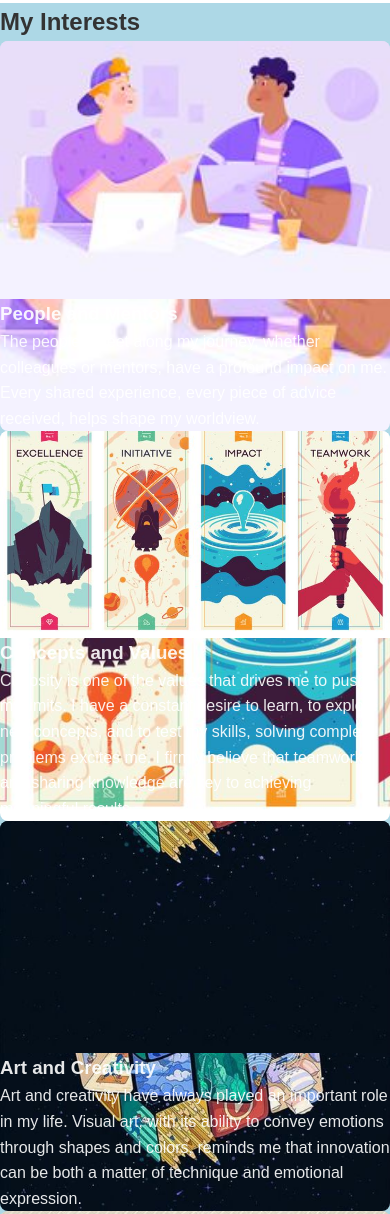
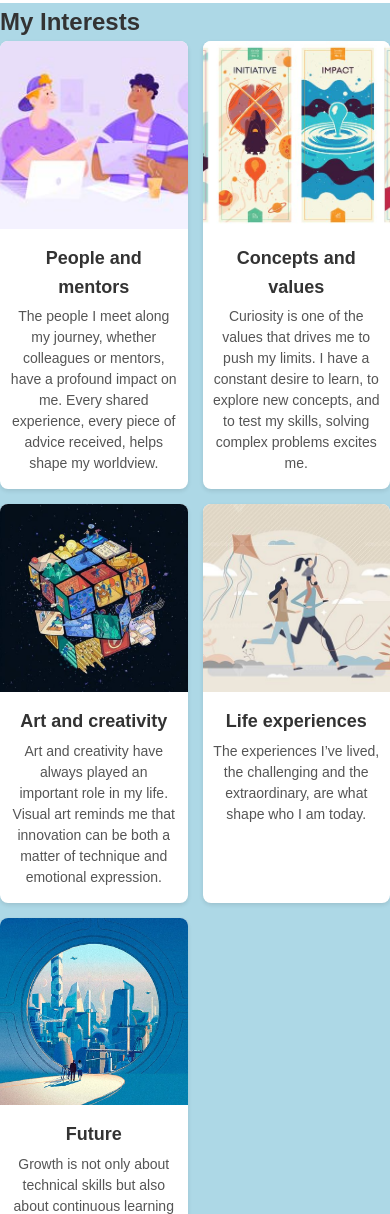
Before and after one commit to Annaxident/Web-page, a plain HTML site: page index.html in a window 390 px wide. Shown: the part 1872-3086 px from the top of the page. Drawn offline with Linux system fonts and the light colour scheme.

Commit message:
general adjustment.

```diff
--- a/index.html
+++ b/index.html
@@ -36,7 +36,7 @@
             <a href="https://github.com/giobdev/gravity_simulator_x" target="_blank">View repository</a>
         </div>
         <div class="project">
-            <h3>Project 2: Project work "frontend"</h3>
+            <h3>Project 2: Project work "Front-end"</h3>
             <p>This is a teamwork project that can be used to insert by a form, and an interactive map, a certain building that has internet access.</p>
             <a href="https://github.com/Annaxident/Project-work-frontend-" target="_blank">View repository</a>
         </div>
@@ -44,29 +44,24 @@
 
     <section class="interests">
         <h2>My Interests</h2>
-        <div class="interest-grid">
+        <div class="interests-grid">
             <div class="interest-item">
-                <img src="interest1.jpg" alt="Interest 1">
-                <h3>People and Mentors</h3>
+                <h3>People and mentors</h3>
                 <p>The people I meet along my journey, whether colleagues or mentors, have a profound impact on me. Every shared experience, every piece of advice received, helps shape my worldview.</p>
             </div>
             <div class="interest-item">
-                <img src="interest2.jpg" alt="Interest 2">
-                <h3>Concepts and Values</h3>
-                <p>Curiosity is one of the values that drives me to push my limits. I have a constant desire to learn, to explore new concepts, and to test my skills, solving complex problems excites me. I firmly believe that teamwork and sharing knowledge are key to achieving meaningful results.</p>
+                <h3>Concepts and values</h3>
+                <p>Curiosity is one of the values that drives me to push my limits. I have a constant desire to learn, to explore new concepts, and to test my skills, solving complex problems excites me.</p>
             </div>
             <div class="interest-item">
-                <img src="interest3.jpg" alt="Interest 3">
-                <h3>Art and Creativity</h3>
-                <p>Art and creativity have always played an important role in my life. Visual art, with its ability to convey emotions through shapes and colors, reminds me that innovation can be both a matter of technique and emotional expression.</p>
+                <h3>Art and creativity</h3>
+                <p>Art and creativity have always played an important role in my life. Visual art reminds me that innovation can be both a matter of technique and emotional expression.</p>
             </div>
             <div class="interest-item">
-                <img src="interest4.jpg" alt="Interest 4">
-                <h3>Life Experiences</h3>
+                <h3>Life experiences</h3>
                 <p>The experiences I’ve lived, the challenging and the extraordinary, are what shape who I am today.</p>
             </div>
             <div class="interest-item">
-                <img src="interest5.jpg" alt="Interest 5">
                 <h3>Future</h3>
                 <p>Growth is not only about technical skills but also about continuous learning and being open to diverse perspectives.</p>
             </div>
--- a/styles.css
+++ b/styles.css
@@ -124,54 +124,86 @@ header h1 img {
     text-decoration: underline;
 }
 
-/* Background image specifica per ogni interesse */
+/* Griglia generale per interessi */
+.interests-grid {
+    display: grid;
+    grid-template-columns: repeat(auto-fit, minmax(200px, 1fr));
+    gap: 20px;
+    justify-items: center; /* Allinea le card al centro */
+}
 
+/* Interesse - Singola card */
 .interest-item {
-    /* Stile generico per tutti gli elementi */
-    width: calc(100% / 3 - 20px);
-    aspect-ratio: 1 / 1; /* Quadrato */
+    width: 100%; /* Occupa lo spazio disponibile nella colonna */
+    max-width: 250px; /* Limita la larghezza per evitare che siano troppo grandi */
+    background-color: #fff;
     border-radius: 8px;
     overflow: hidden;
+    box-shadow: 0 2px 4px rgba(0, 0, 0, 0.1);
+    display: flex;
+    flex-direction: column;
+    transition: transform 0.3s ease;
+}
+
+.interest-item:hover {
+    transform: translateY(-5px);
+}
+
+/* Immagine come sfondo */
+.interest-item::before {
+    content: "";
+    display: block;
+    width: 100%;
+    aspect-ratio: 4 / 3; /* Immagini più rettangolari e proporzionate */
     background-size: cover;
     background-position: center;
-    display: flex;
-    flex-direction: column;
-    justify-content: flex-end;
-    color: rgba(255, 255, 255, 0.9);
 }
 
-.interest-item:nth-child(1) {
+/* Specifica per ogni immagine */
+.interest-item:nth-child(1)::before {
     background-image: url(interest1.jpg);
 }
-
-.interest-item:nth-child(2) {
+.interest-item:nth-child(2)::before {
     background-image: url(interest2.jpg);
 }
-
-.interest-item:nth-child(3) {
+.interest-item:nth-child(3)::before {
     background-image: url(interest3.jpg);
 }
-
-.interest-item:nth-child(4) {
+.interest-item:nth-child(4)::before {
     background-image: url(interest4.jpg);
 }
-
-.interest-item:nth-child(5) {
+.interest-item:nth-child(5)::before {
     background-image: url(interest5.jpg);
 }
 
-/* Responsive media query */
+/* Testo */
+.interest-item h3 {
+    margin: 15px 10px 5px;
+    font-size: 18px;
+    color: #333;
+    text-align: center;
+}
+
+.interest-item p {
+    margin: 0 10px 15px;
+    font-size: 14px;
+    color: #555;
+    text-align: center;
+    line-height: 1.5;
+}
+
+/* Responsività */
 @media (max-width: 768px) {
-    .interest-grid {
-        flex-direction: column;
-        gap: 10px;
+    .interests-grid {
+        grid-template-columns: repeat(auto-fit, minmax(150px, 1fr));
+        gap: 15px;
     }
-    .interest-item:nth-child(1),
-    .interest-item:nth-child(2),
-    .interest-item:nth-child(3),
-    .interest-item:nth-child(4),
-    .interest-item:nth-child(5) {
-        width: 100%; /* Ogni elemento prende tutta la larghezza */
-        aspect-ratio: 1 / 1; /* Rimane quadrato */
+
+    .interest-item {
+        max-width: 200px; /* Riduci un po' la larghezza per dispositivi piccoli */
+    }
+
+    .interest-item::before {
+        aspect-ratio: 1 / 1; /* Rendi le immagini quadrate sui dispositivi mobili */
     }
 }
```
